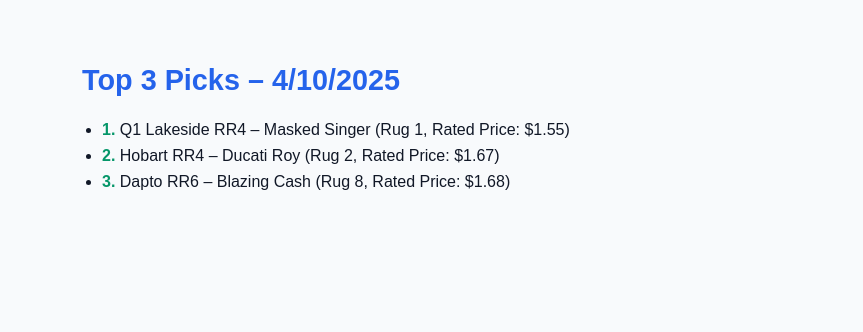
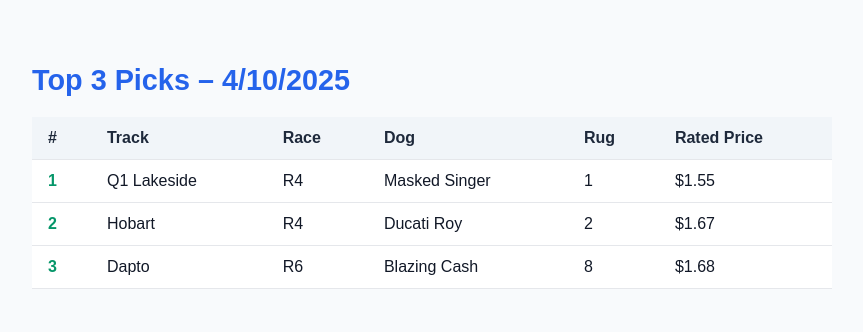
Before and after one commit to GreyhoundHub/greyhound-simulator, a plain HTML site: page top-picks.html in a window 1280 px wide. Shown: the whole page, without its empty margins (208-1071 px from the left). Drawn offline with Linux system fonts and the light colour scheme.

Commit message:
Add files via upload

```diff
--- a/top-picks.html
+++ b/top-picks.html
@@ -4,16 +4,29 @@
   <meta charset="UTF-8">
   <title>Top 3 Picks</title>
   <style>
-    body { font-family: sans-serif; padding: 40px; background: #f8fafc; color: #111827; max-width: 700px; margin: auto; }
-    h2 { font-size: 1.8em; color: #2563eb; }
-    ul { padding-left: 20px; }
-    li { margin: 8px 0; }
+    body { font-family: sans-serif; padding: 40px; background: #f8fafc; color: #111827; max-width: 800px; margin: auto; }
+    h2 { font-size: 1.8em; color: #2563eb; margin-bottom: 20px; }
+    table { border-collapse: collapse; width: 100%; background: white; }
+    th, td { padding: 12px 16px; border-bottom: 1px solid #e5e7eb; text-align: left; }
+    th { background-color: #f1f5f9; color: #1e293b; }
     .highlight { font-weight: bold; color: #059669; }
   </style>
 </head>
 <body>
   <h2>Top 3 Picks – <span id="today"></span></h2>
-  <ul id="top3"></ul>
+  <table>
+    <thead>
+      <tr>
+        <th>#</th>
+        <th>Track</th>
+        <th>Race</th>
+        <th>Dog</th>
+        <th>Rug</th>
+        <th>Rated Price</th>
+      </tr>
+    </thead>
+    <tbody id="top3"></tbody>
+  </table>
 
   <script>
     document.getElementById("today").textContent = new Date().toLocaleDateString();
@@ -57,7 +70,7 @@
             picks.push(fav);
           }
         });
-        if (picks.length < 3) minGap = 3.5; // fallback to smaller gap
+        if (picks.length < 3) minGap = 3.5;
       }
 
       picks.sort((a, b) => a['RATED PRICE'] - b['RATED PRICE']);
@@ -69,17 +82,25 @@
       .then(parseCSV)
       .then(findTop3Picks)
       .then(top3 => {
-        const ul = document.getElementById("top3");
+        const tbody = document.getElementById("top3");
         if (top3.length === 0) {
-          ul.innerHTML = '<li>No qualifying top picks found.</li>';
+          tbody.innerHTML = '<tr><td colspan="6">No qualifying top picks found.</td></tr>';
         } else {
           top3.forEach((dog, i) => {
-            ul.innerHTML += `<li><span class="highlight">${i + 1}.</span> ${dog.TRACK} R${dog.RACE} – ${dog.NAME} (Rug ${dog.RUG}, Rated Price: $${dog['RATED PRICE'].toFixed(2)})</li>`;
+            tbody.innerHTML += `
+              <tr>
+                <td class="highlight">${i + 1}</td>
+                <td>${dog.TRACK}</td>
+                <td>${dog.RACE}</td>
+                <td>${dog.NAME}</td>
+                <td>${dog.RUG}</td>
+                <td>$${dog['RATED PRICE'].toFixed(2)}</td>
+              </tr>`;
           });
         }
       })
       .catch(err => {
-        document.getElementById("top3").innerHTML = `<li>Error loading picks: ${err.message}</li>`;
+        document.getElementById("top3").innerHTML = `<tr><td colspan="6">Error loading picks: ${err.message}</td></tr>`;
       });
   </script>
 </body>
```
